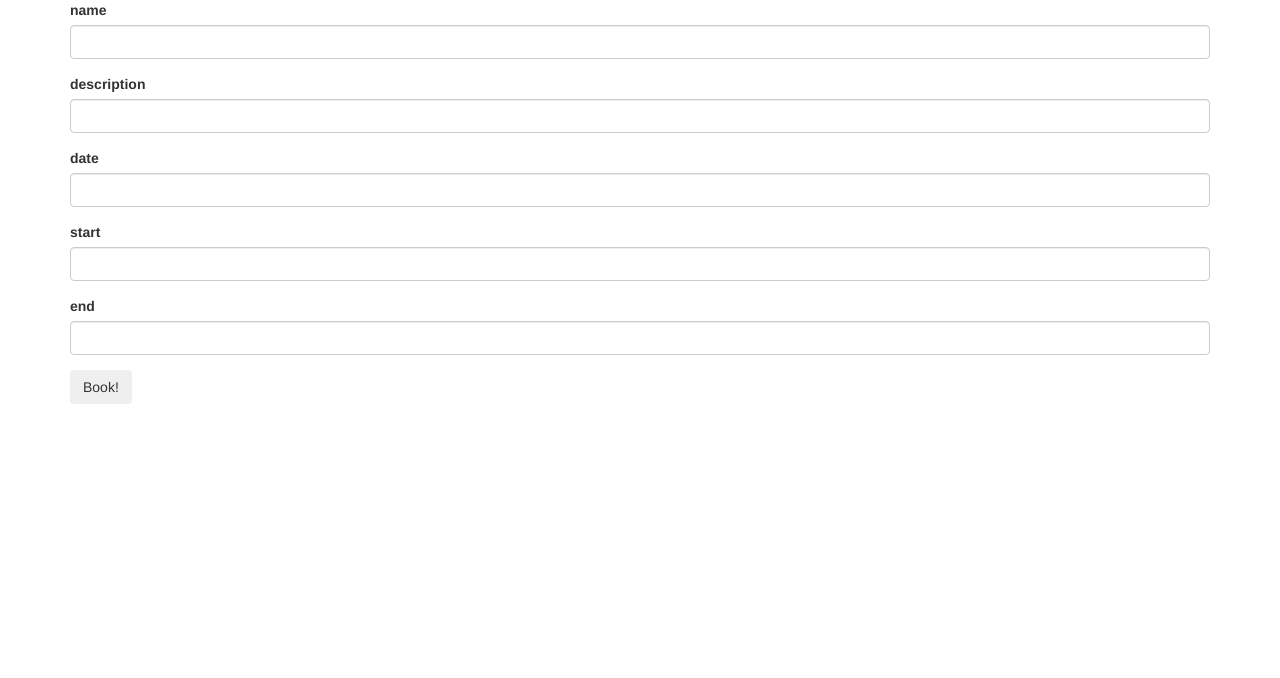
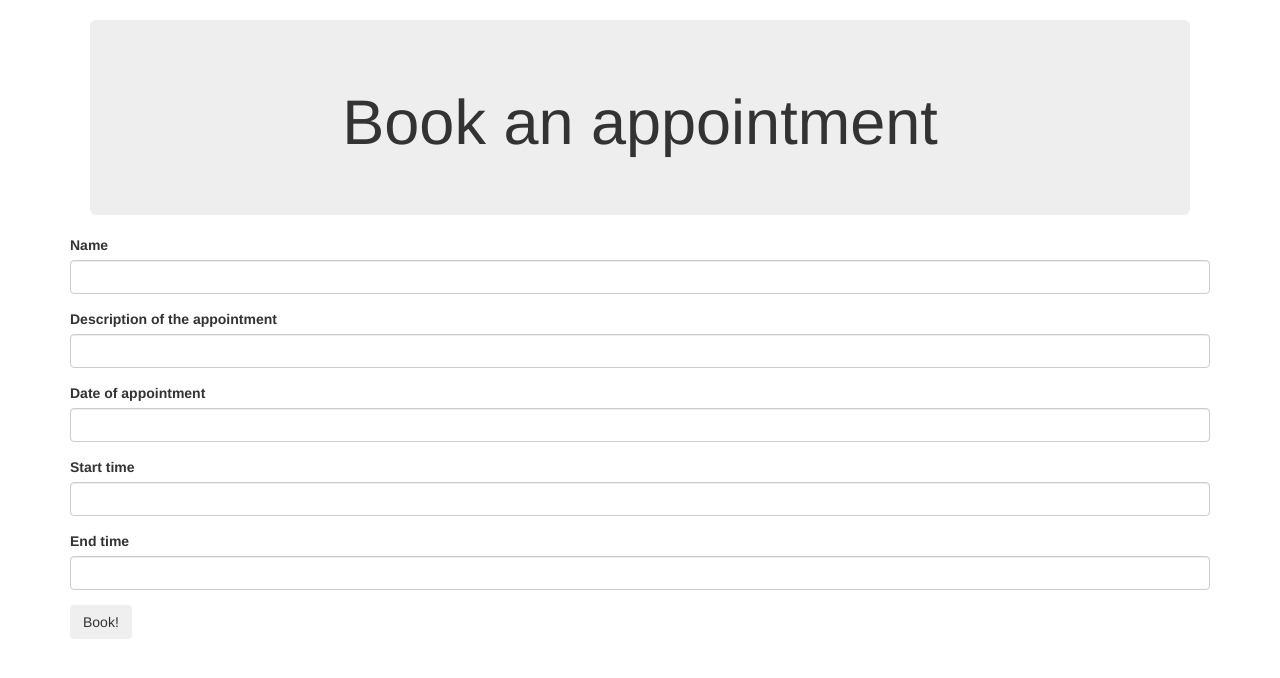
Before and after one commit to sowmyadsl/Appointments, a plain HTML site: page index.html in a window 1280 px wide. Drawn offline with Linux system fonts and the light colour scheme.

```diff
--- a/css/styles.css
+++ b/css/styles.css
@@ -1,3 +1,10 @@
 #initially-hidden {
   display: none;
+  border: dashed 1px black;
+  padding: 10px;
+  margin-top: 20px;
 }
+.jumbotron{
+  text-align: center;
+  margin: 20px;
+}
--- a/index.html
+++ b/index.html
@@ -10,25 +10,28 @@
   <body>
     <div class="container">
       <div id="initially-showing">
+        <div class="jumbotron">
+          <h1>Book an appointment</h1>
+        </div>
         <form id="appointments">
           <div class="form-group">
-            <label for="name">name</label>
+            <label for="name">Name</label>
             <input id="name" class="form-control" type="text">
           </div>
           <div class="form-group">
-            <label for="description">description</label>
+            <label for="description">Description of the appointment</label>
             <input id="description" class="form-control" type="text">
           </div>
           <div class="form-group">
-            <label for="date">date</label>
+            <label for="date">Date of appointment</label>
             <input id="date" class="form-control" type="text">
           </div>
           <div class="form-group">
-            <label for="start">start</label>
+            <label for="start">Start time</label>
             <input id="start" class="form-control" type="text">
           </div>
           <div class="form-group">
-            <label for="end">end</label>
+            <label for="end">End time</label>
             <input id="end" class="form-control" type="text">
           </div>
           <button type="submit" class="btn">Book!</button>
```
